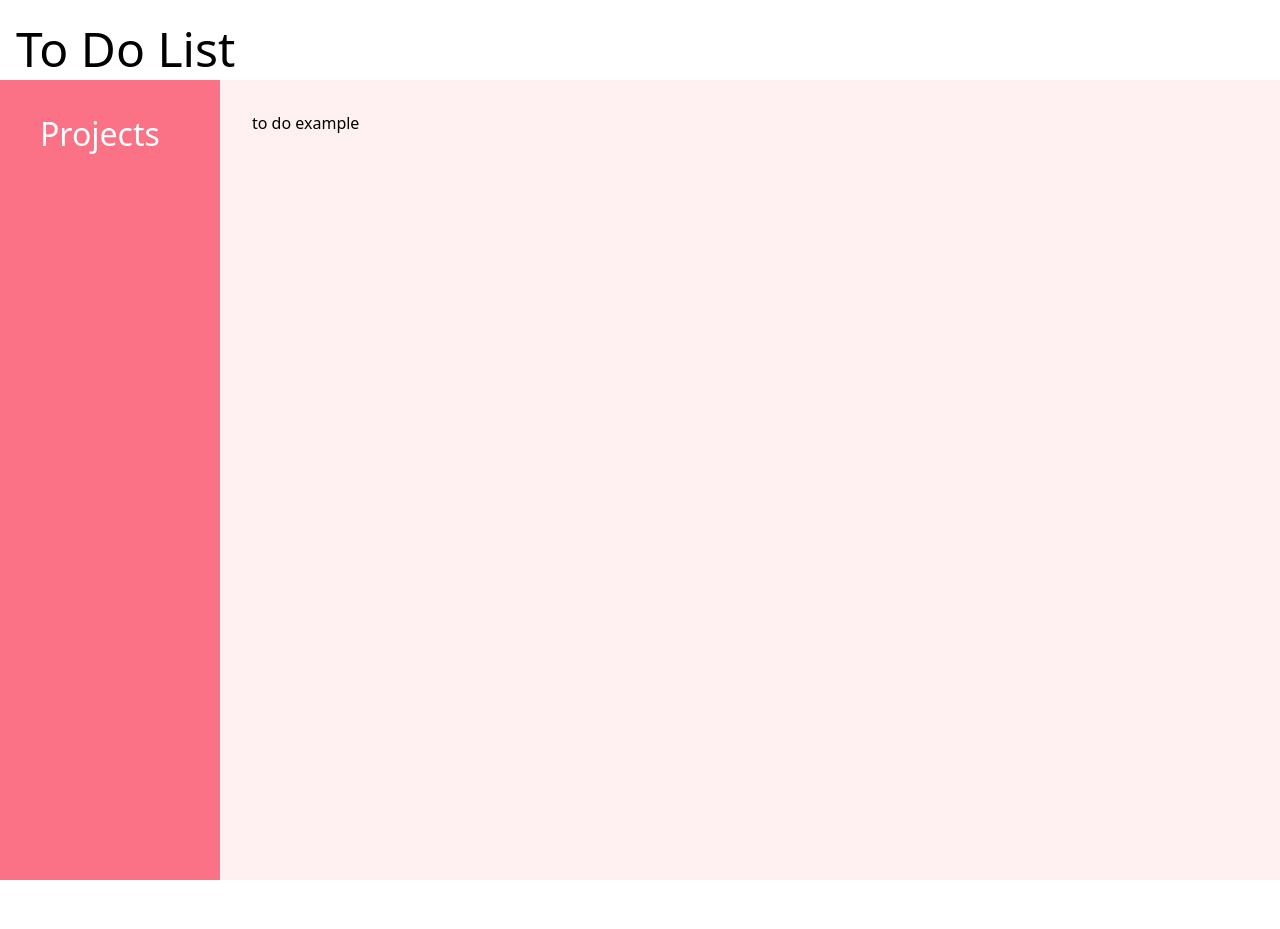
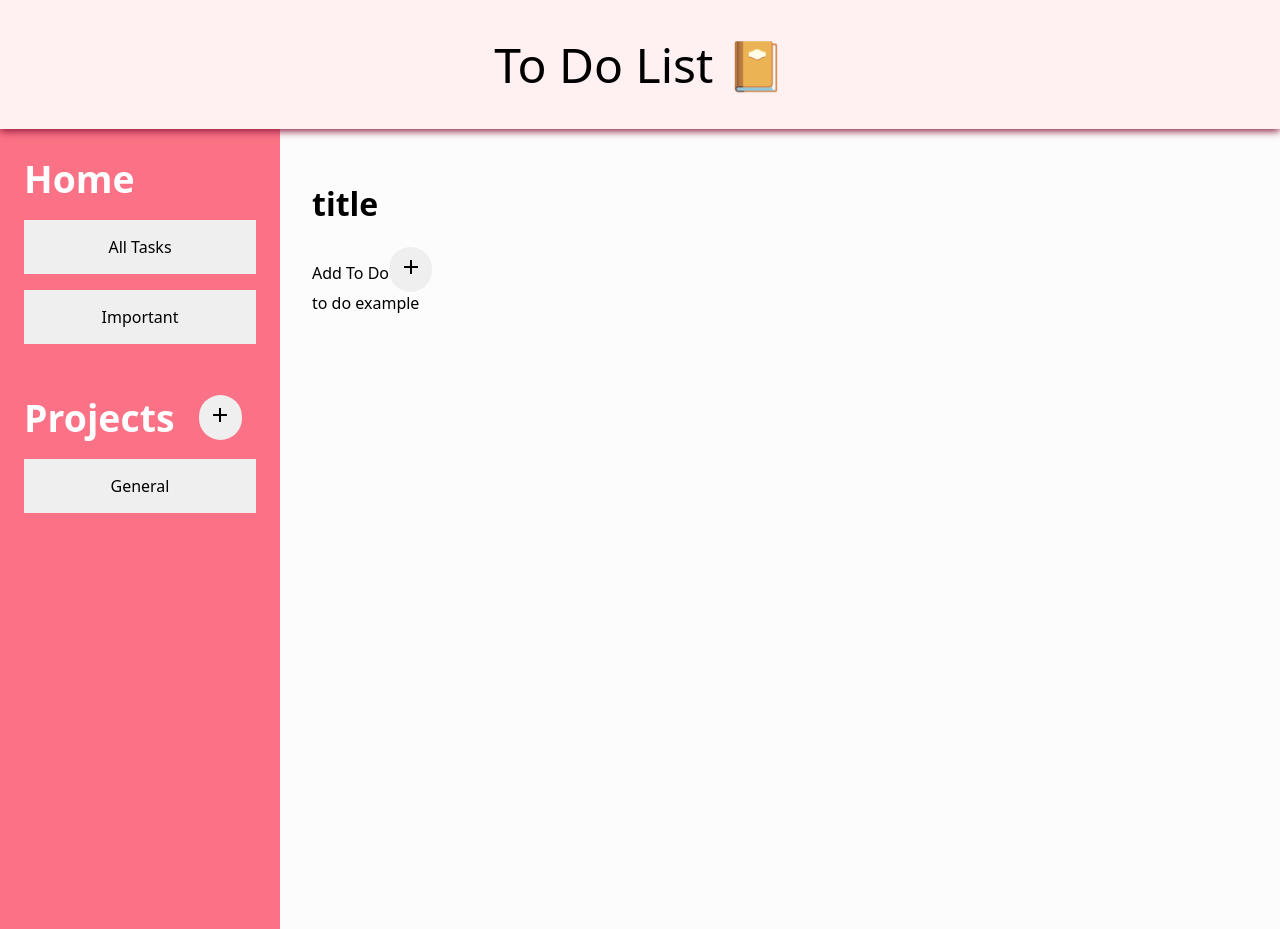
Before and after one commit to Tho-Tu/to-do-list, a plain HTML site: page index.html in a window 1280 px wide. Before the commit the page ends 880 px from the top, so only its background shows below. Drawn offline with Linux system fonts and the light colour scheme.

Commit message:
Create basic UI for dashboard

```diff
--- a/index.html
+++ b/index.html
@@ -7,14 +7,34 @@
     <link rel="stylesheet" href="./styles.css" />
   </head>
   <body>
-    <nav>To Do List</nav>
+    <nav>To Do List 📔</nav>
     <div id="content">
       <div class="dashboard">
+        <div class="home">
+          <h3>Home</h3>
+          <button class="all-tasks">All Tasks</button>
+          <button class="important-tasks">Important</button>
+        </div>
         <ul class="projects">
-          Projects
+          <h3>
+            Projects
+            <button class="add-button">
+              <img src="./components/icons/add.svg" alt="Add" class="icon" />
+            </button>
+          </h3>
+
+          <li><button class="general-project">General</button></li>
         </ul>
       </div>
-      <div class="main">to do example</div>
+      <div class="main">
+        <div class="main-heading"><h1>title</h1></div>
+        <div class="add-to-do">
+          Add To Do<button class="add-button">
+            <img src="./components/icons/add.svg" alt="Add" class="icon" />
+          </button>
+        </div>
+        <div class="to-do">to do example</div>
+      </div>
     </div>
     <script src="main.js"></script>
   </body>
--- a/styles.css
+++ b/styles.css
@@ -2,33 +2,107 @@
   box-sizing: border-box;
 }
 
-body {
+body,
+button {
   font-family: system-ui, -apple-system, BlinkMacSystemFont, "Segoe UI", Roboto,
     Oxygen, Ubuntu, Cantarell, "Open Sans", "Helvetica Neue", sans-serif;
   margin: 0;
 }
 
 nav {
-  background-color: white;
-  height: 80px;
+  padding: 2rem;
+  font-size: 3rem;
+  text-align: center;
+  background-color: #fff1f2;
+  box-shadow: 0px 2px 8px #881337;
+  z-index: 1;
+  position: relative;
+}
+
+ul {
+  padding: 0;
+  margin: 0;
+}
+
+li {
+  list-style-type: none;
+}
+
+h3 {
+  display: flex;
+  gap: 1.5rem;
+  margin: 0;
+}
+
+button {
+  border: none;
   padding: 1rem;
-  font-size: 3rem;
-  align-items: center;
+  font-size: 1rem;
+}
+
+button:hover {
+  background-color: #ffe4e6;
+}
+
+button:active {
+  background-color: #ffe4e6;
+  box-shadow: 0 2px 8px #4c0519;
+  transform: translateY(2px);
+}
+
+.add-button {
+  border-radius: 32px;
+  padding: 8px;
+  width: 43px;
 }
 
 #content {
   display: grid;
-  grid-template-columns: 220px 1fr;
+  grid-template-columns: 280px 1fr;
   height: 100vh;
 }
 
+.icon {
+  width: 24px;
+  height: 24px;
+}
+
 .dashboard {
+  display: flex;
+  flex-direction: column;
+  gap: 3rem;
   background-color: #fb7185;
   color: white;
   font-size: 2rem;
+  padding: 1.5rem;
+}
+
+.home {
+  display: flex;
+  flex-direction: column;
+  gap: 1rem;
+}
+
+.projects {
+  display: flex;
+  flex-direction: column;
+  gap: 1rem;
+}
+
+.projects h3 {
+  align-items: center;
+}
+
+.projects li {
+  font-size: 1.5rem;
+}
+
+li button {
+  display: block;
+  width: 100%;
 }
 
 .main {
-  background-color: #fff1f2;
+  background-color: rgb(252, 252, 252);
   padding: 2rem;
 }
```
Also changed, not shown: components/icons/add.svg (added), components/icons/check-box-outline.svg (added), components/icons/check-box.svg (added), components/icons/delete.svg (added), components/icons/edit.svg (added), components/icons/menu.svg (added), components/icons/star.svg (added).
